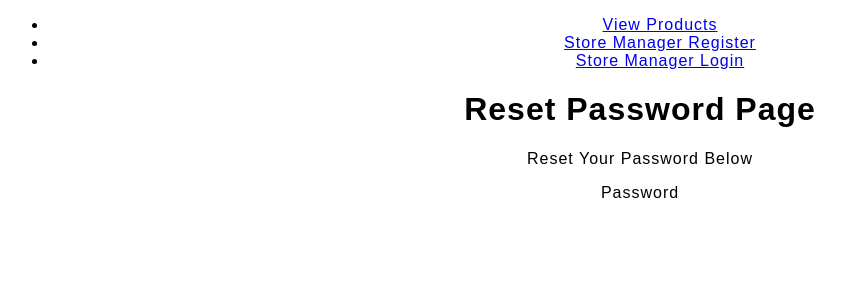
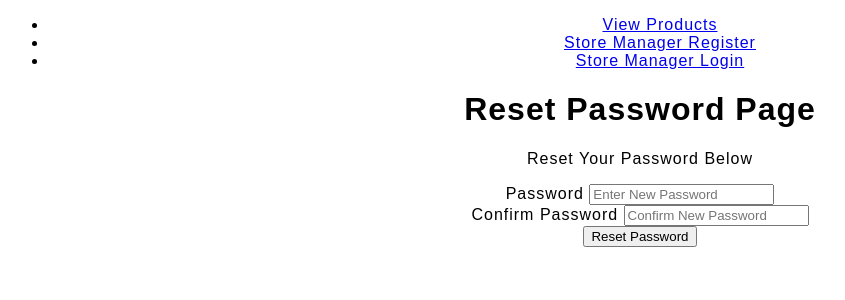
Before and after one commit to sabin2000pro/DEStore, a React (Create React App) app in the folder frontend/: page /passwordreset/1 in a window 1280 px wide. Shown: the top 300 px of the page, without its empty margins (0-845 px from the left). Built offline with nearby package versions, Linux system fonts and the light colour scheme.

Commit message:
Finished adding reset password function

```diff
--- a/frontend/src/pages/ResetPasswordPage.js
+++ b/frontend/src/pages/ResetPasswordPage.js
@@ -1,8 +1,9 @@
 import React, {useState} from 'react';
-import { Link } from "react-router-dom";
+import { Link, useHistory } from "react-router-dom";
 import axios from 'axios';
 
 const ResetPasswordPage = ({match}) => { // Reset Password Page Component
+    let history = useHistory();
     const [password, setPassword] = useState("");
     const [confirmPassword, setConfirmPassword] = useState("");
     const [error, setError] = useState("");
@@ -18,11 +19,23 @@ const ResetPasswordPage = ({match}) => { // Reset Password Page Component
             if(password !== confirmPassword) {
                 setPassword("");
                 setConfirmPassword("");
+
+                setTimeout(() => {
+                    setError("");
+                }, 5000);
+                return setError("Passwords don't match");
             }
+
+            const {data} = await axios.put(`http://localhost:5950/api/v1/auth/resetpassword/${match.params.resetToken}`, {password});
+            setSuccess(data.data);
+            return history.push("/");
+
         }
 
         catch(error) {
-
+            if(error) {
+                console.log(error);
+            }
         }
     }
 
@@ -37,7 +50,17 @@ const ResetPasswordPage = ({match}) => { // Reset Password Page Component
 
                 <div>
                     <label for = "password">Password </label>
+                    <input type = "password" required id = "password" placeholder = "Enter New Password" onChange = {(e) => {setPassword(e.target.value)}} />
                 </div>
+
+                <div>
+                    <label for = "confirmpassword">Confirm Password </label>
+                    <input type = "password" required if = "confirmpassword" placeholder = "Confirm New Password" onChange = {(e) => {setConfirmPassword(e.target.value)}} />
+                </div>
+
+                <button type="submit">Reset Password</button>
+
+
             </form>
 
 
```
Also changed, not shown: 1 other file (tests, documents, lock files or other folders).
